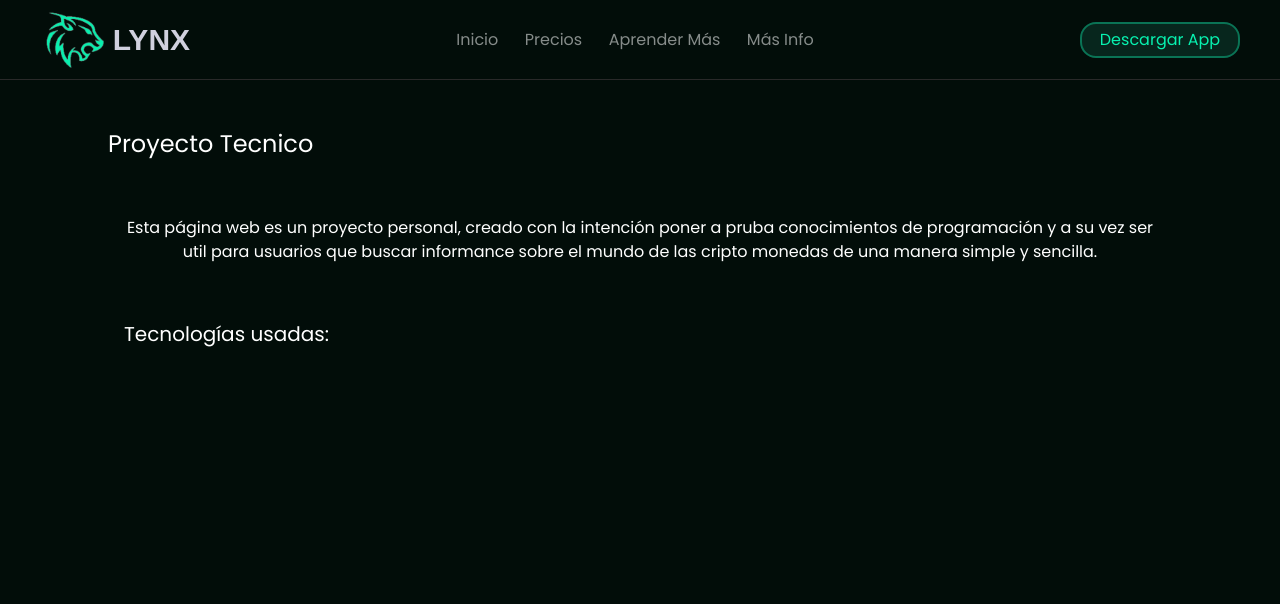
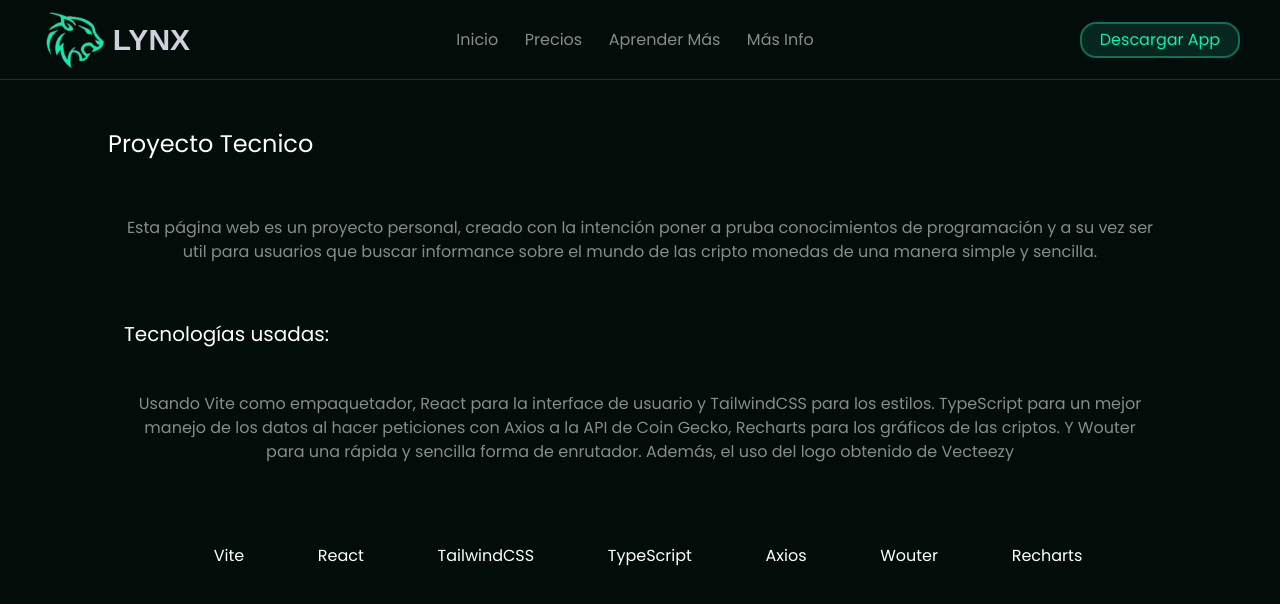
Before and after one commit to JuanMaCarreras/CryptoWeb, a React (Vite) app: page /description in a window 1280 px wide. Shown: the top 604 px of the page. Built offline with nearby package versions, Linux system fonts and the light colour scheme; a web font is replaced by a local one.

Commit message:
Added Description page

```diff
--- a/src/page/Description.tsx
+++ b/src/page/Description.tsx
@@ -7,10 +7,23 @@ function Description() {
           <h1 className='ml-16 text-2xl'>Proyecto Tecnico</h1>
 
           <div className='mx-20 mt-14'>
-            <p className='text-center'>Esta página web es un proyecto personal, creado con la intención poner a pruba conocimientos de programación
+            <p className='text-center text-grisLetras'>Esta página web es un proyecto personal, creado con la intención poner a pruba conocimientos de programación
             y a su vez ser util para usuarios que buscar informance sobre el mundo de las cripto monedas de una manera simple y sencilla.
             </p>
-            <h4 className='mt-14 text-xl'>Tecnologías usadas:</h4>
+            <h4 className='mt-14  text-xl'>Tecnologías usadas:</h4>
+            <p className='text-center text-grisLetras mt-11 mb-20'>Usando Vite como empaquetador, React para la interface de usuario y TailwindCSS para los estilos. TypeScript para un mejor
+              manejo de los datos al hacer peticiones con Axios a la API de Coin Gecko, Recharts para los gráficos de las criptos. Y Wouter
+              para una rápida y sencilla forma de enrutador. Además, el uso del logo obtenido de Vecteezy
+            </p>
+            <ul className=' flex ml-4 justify-evenly'>
+              <li>Vite</li>
+              <li>React</li>
+              <li>TailwindCSS</li>
+              <li>TypeScript</li>
+              <li>Axios</li>
+              <li>Wouter</li>
+              <li>Recharts</li>
+            </ul>
           </div>
 
         </section>
```
